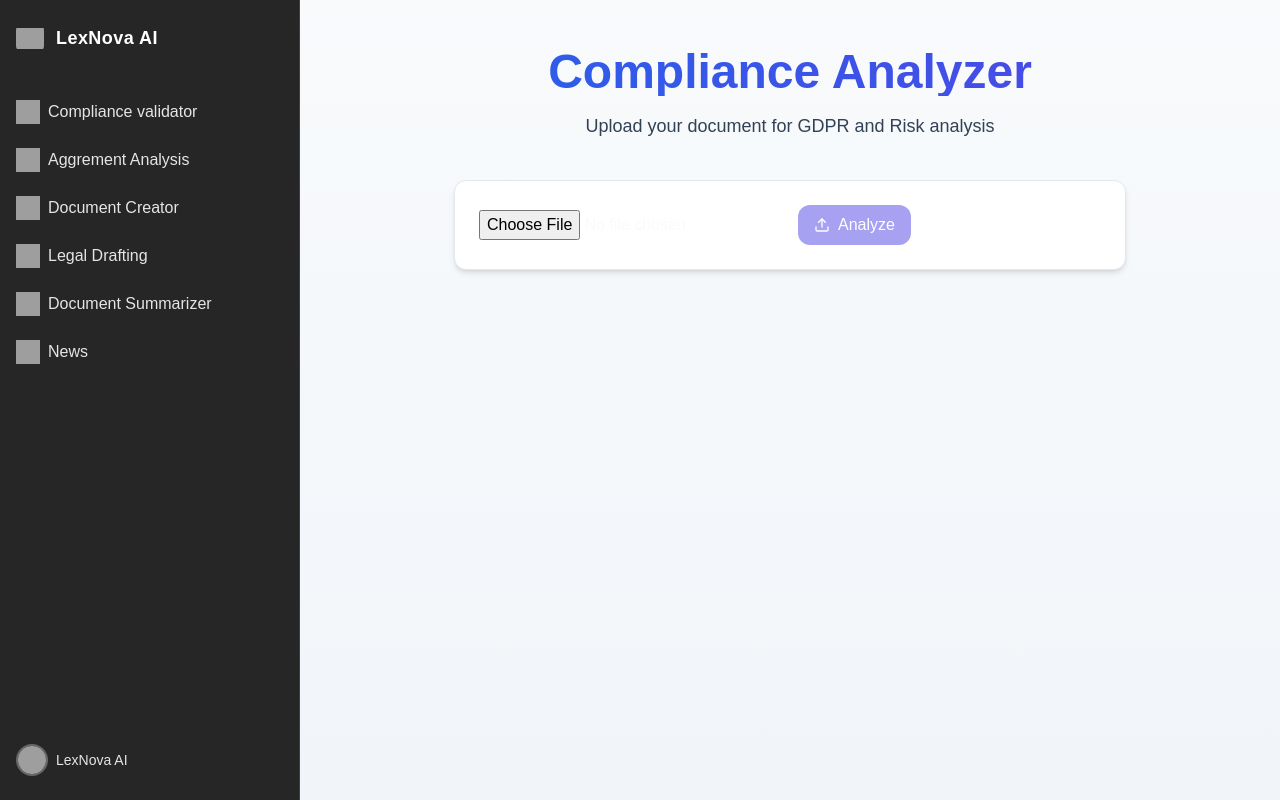
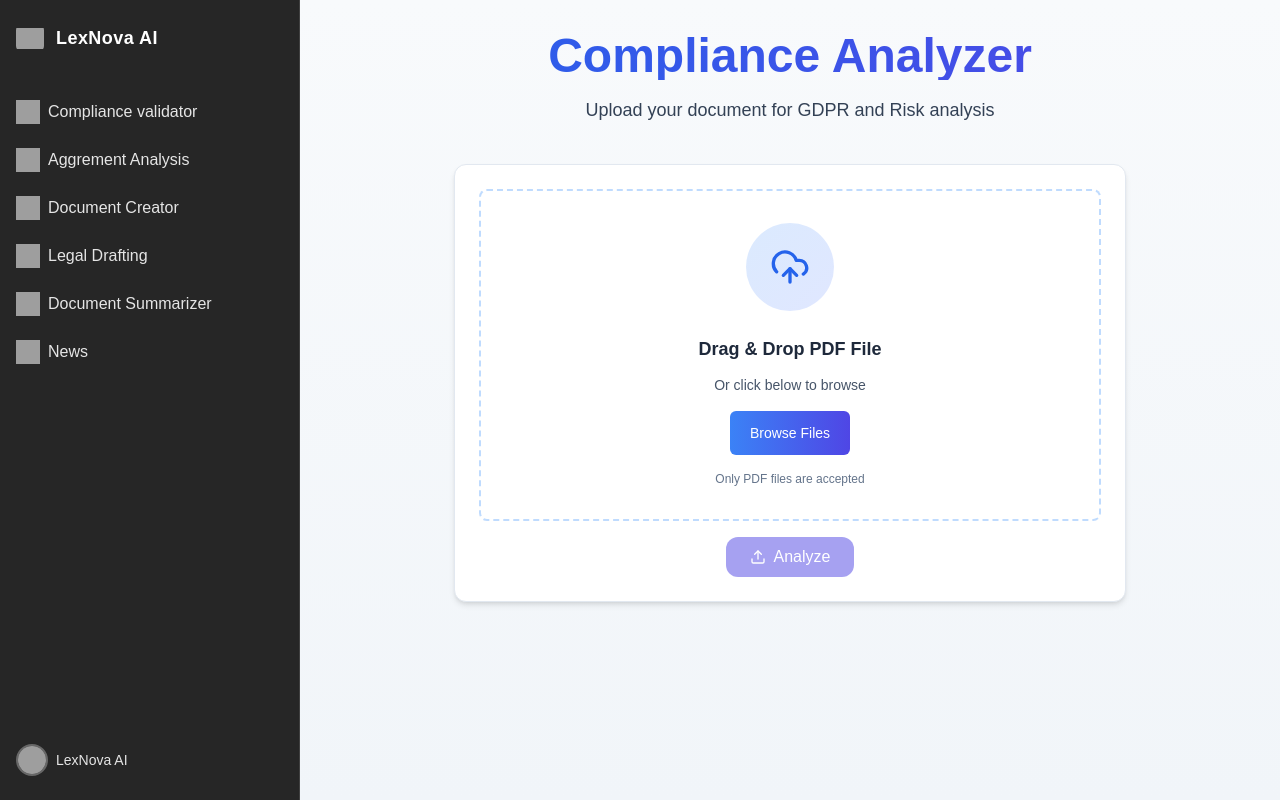
Before and after one commit to godfather979/shh, a React (Vite) app in the folder client/: page /compliance-validator in a window 1280 px wide. Built offline with nearby package versions, Linux system fonts and the light colour scheme; grey boxes are pictures that could not be loaded; a web font is replaced by a local one.

Commit message:
complience changes ui

```diff
--- a/client/src/pages/Compliance.jsx
+++ b/client/src/pages/Compliance.jsx
@@ -4,6 +4,7 @@ import remarkGfm from 'remark-gfm';
 import { motion } from 'framer-motion';
 import { Loader2, Upload } from 'lucide-react';
 import axios from 'axios';
+import FileUpload from '../components/FileUpload';
 
 const Compliance = () => {
     const [file, setFile] = useState(null);
@@ -11,12 +12,18 @@ const Compliance = () => {
     const [gdprSummary, setGdprSummary] = useState('');
     const [riskCategories, setRiskCategories] = useState(null);
     const [error, setError] = useState(null);
+    const [uploadedFile, setUploadedFile] = useState(null);
 
-    const handleFileChange = e => {
-        setFile(e.target.files[0]);
+    const handleFileChange = selectedFile => {
+        setFile(selectedFile);
         setError(null);
         setGdprSummary('');
         setRiskCategories(null);
+    };
+
+    const handleFileSelect = (file) => {
+        console.log("Selected file:", file); // Confirm it works
+        setUploadedFile(file);
       };
 
     const handleUpload = async () => {
@@ -49,24 +56,43 @@ const Compliance = () => {
         }
     };
 
-    const renderRiskCard = (title, color, items) => {
+    const getRiskBorderClass = (riskName) => {
+        switch (riskName) {
+          case '🟢 Low Risk':
+            return 'border-green-200';
+          case '🟡 Medium Risk':
+            return 'border-yellow-200';
+          case '🔴 High Risk':
+            return 'border-red-200';
+          default:
+            return 'border-gray-300'; // Default border color if risk name doesn't match
+        }
+      };
+
+      const renderRiskCard = (title,color, items) => { // Removed the 'color' prop
           if (!items || Object.keys(items).length === 0) return null;
+
+          const borderColorClass = getRiskBorderClass(title);
+          const shadowColor = borderColorClass.replace('border-', 'shadow-'); // Derive shadow color
+          const shadowClass = `${shadowColor}-500`;
+
           return (
               <div
-                className={`rounded-xl shadow-md p-4 text-sm text-slate-700 mb-4 bg-${color}-100 border-l-4 border-${color}-500`}
+                  className={`flex-1 rounded-xl p-4 mt-8 text-sm text-slate-700 bg-white border-4 ${borderColorClass} ${shadowClass}`}
+                  style={{ boxShadow: `0 2px 4px 0 rgba(0, 0, 0, 0.05), 0 2px 4px 0 rgba(var(--tw-shadow-color), 0.3)` }}
               >
-                <h3 className={`font-bold text-${color}-800 mb-2`}>{title}</h3>
-                <ul className='list-disc pl-5'>
+                  <h3 className={`font-bold ${borderColorClass.replace('border', 'text')}-800 mb-2 text-base`}>{title}</h3>
+                  <ul className="list-disc pl-5 space-y-1">
                       {Object.entries(items).map(([clause, text], idx) => (
                           <li key={idx}>
-                            <span className='font-semibold'>{clause}</span>:{' '}
-                            {text}
+                              <span className="font-semibold">{clause}</span>: {text}
                           </li>
                       ))}
                   </ul>
               </div>
           );
       };
+
 
     const renderGoogleLinks = () => {
         if (!riskCategories) return null;
@@ -88,6 +114,7 @@ const Compliance = () => {
                                 href={`https://www.google.com/search?q=${encodeURIComponent(clause + ' law India')}`}
                                 target='_blank'
                                 rel='noopener noreferrer'
+                                className='text-blue-600 hover:underline'
                             >
                                 {clause}
                             </a>
@@ -99,7 +126,7 @@ const Compliance = () => {
     };
 
     return (
-        <div className='min-h-screen bg-gradient-to-b from-slate-50 to-slate-100 py-12 px-4'>
+        <div className='min-h-screen bg-gradient-to-b from-slate-50 to-slate-100 py-8 px-4'>
             <motion.div
                 className='text-center mb-10'
                 initial={{ opacity: 0, y: -20 }}
@@ -115,7 +142,7 @@ const Compliance = () => {
             </motion.div>
 
             {/* Upload section */}
-            <motion.div
+            {/* <motion.div
                 className='max-w-2xl mx-auto mb-12 bg-white p-6 rounded-xl shadow-md border border-slate-200'
                 initial={{ opacity: 0 }}
                 animate={{ opacity: 1 }}
@@ -141,7 +168,38 @@ const Compliance = () => {
                         Analyze
                     </button>
                 </div>
+            </motion.div> */}
+            <motion.div
+                className='max-w-2xl mx-auto mb-12 bg-white p-6 rounded-xl shadow-md border border-slate-200'
+                initial={{ opacity: 0 }}
+                animate={{ opacity: 1 }}
+                transition={{ delay: 0.2, duration: 0.6 }}
+            >
+            <FileUpload onFileSelect={setFile} /> {/* ✅ Pass setFile directly */}
+                {file && (
+                    <div className="mt-4">
+                    <p className="text-sm text-gray-600">File received in Compliance:</p>
+                    <p className="text-blue-700 font-medium">{file.name}</p>
+                    </div>
+                )}
+
+
+                <div className="w-full flex justify-center">
+                <button
+                    onClick={handleUpload}
+                    disabled={!file || loading}
+                    className='mt-4 w-auto inline-flex items-center gap-2 px-6 py-2 rounded-xl bg-indigo-600 text-white hover:bg-indigo-700 transition disabled:opacity-50 disabled:cursor-not-allowed'
+                >
+                    {loading ? (
+                    <Loader2 className='w-4 h-4 animate-spin' />
+                    ) : (
+                    <Upload className='w-4 h-4' />
+                    )}
+                    Analyze
+                </button>
+                </div>
             </motion.div>
+
 
             {/* Loading Spinner */}
             {loading && (
@@ -171,19 +229,21 @@ const Compliance = () => {
                     transition={{ duration: 0.6 }}
                 >
                     {/* GDPR Summary Table */}
-                    <div className='w-full md:w-2/3 bg-white p-6 rounded-xl shadow-md border border-slate-200'>
-                        <h2 className='text-xl font-bold text-slate-800 mb-4 bg-gradient-to-r from-blue-500 to-indigo-600 text-transparent bg-clip-text'>
+                    <div className="w-full md:w-2/3 px-4">
+                    <div className="bg-white rounded-xl shadow-lg p-6 border border-slate-200 h-full overflow-auto max-h-[150vh] mt-8">
+                        <h2 className="text-xl font-bold text-slate-800 mb-4 bg-gradient-to-r from-blue-500 to-indigo-600 text-transparent bg-clip-text">
                         🛡️ GDPR Compliance Summary
                         </h2>
-                        <div className='prose prose-slate max-w-none prose-table:border prose-th:bg-slate-50 prose-th:p-2 prose-td:p-2'>
+                        <div className="prose prose-slate max-w-none prose-table:border prose-th:bg-slate-50 prose-th:p-2 prose-td:p-2 prose-td:border text-slate-600">
                         <ReactMarkdown remarkPlugins={[remarkGfm]}>
                             {gdprSummary}
                         </ReactMarkdown>
                         </div>
                     </div>
+                    </div>
 
                     {/* Risk Cards */}
-                    <div className='w-full md:w-1/3'>
+                    <div className='w-full md:w-1/3 flex flex-col justify-between gap-1 md:mt-0'>
                         {renderRiskCard(
                             '🟢 Low Risk',
                             'green',
```
Lines whose indentation alone changed are shown as unchanged.
